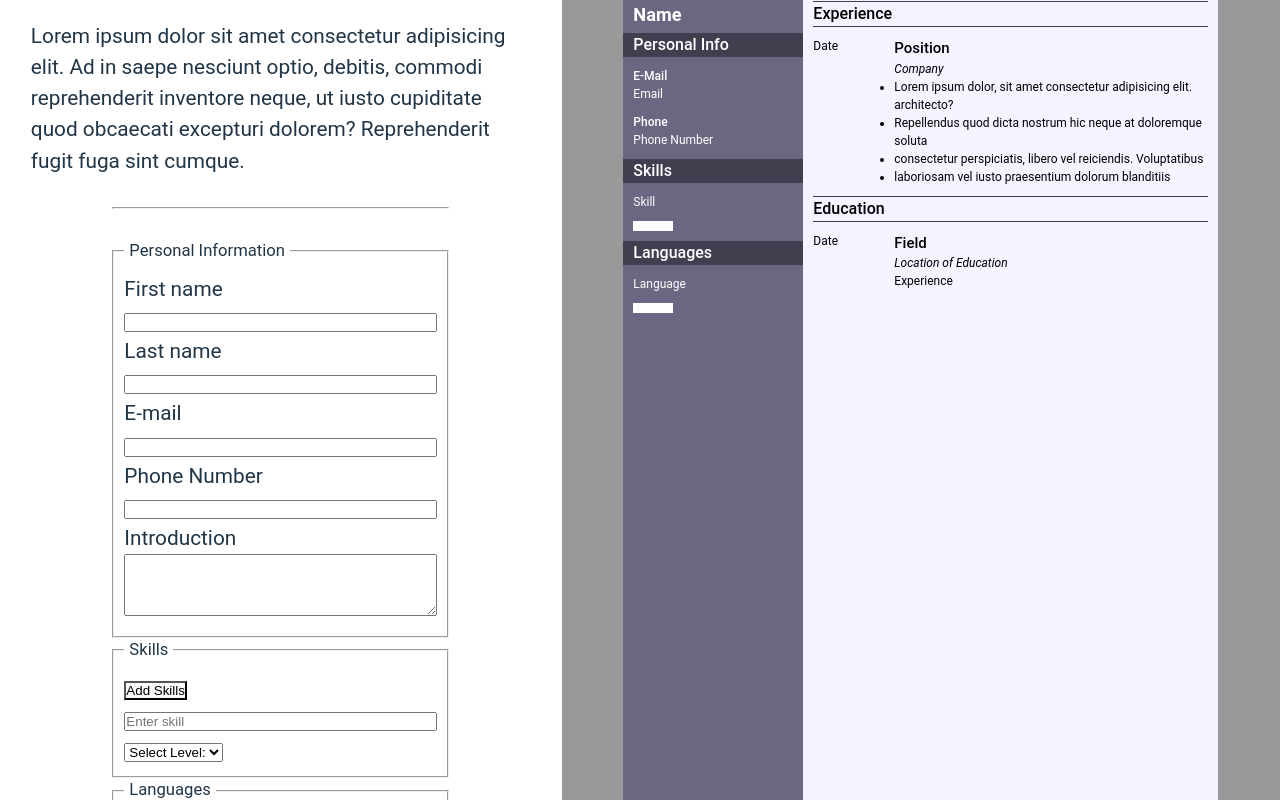
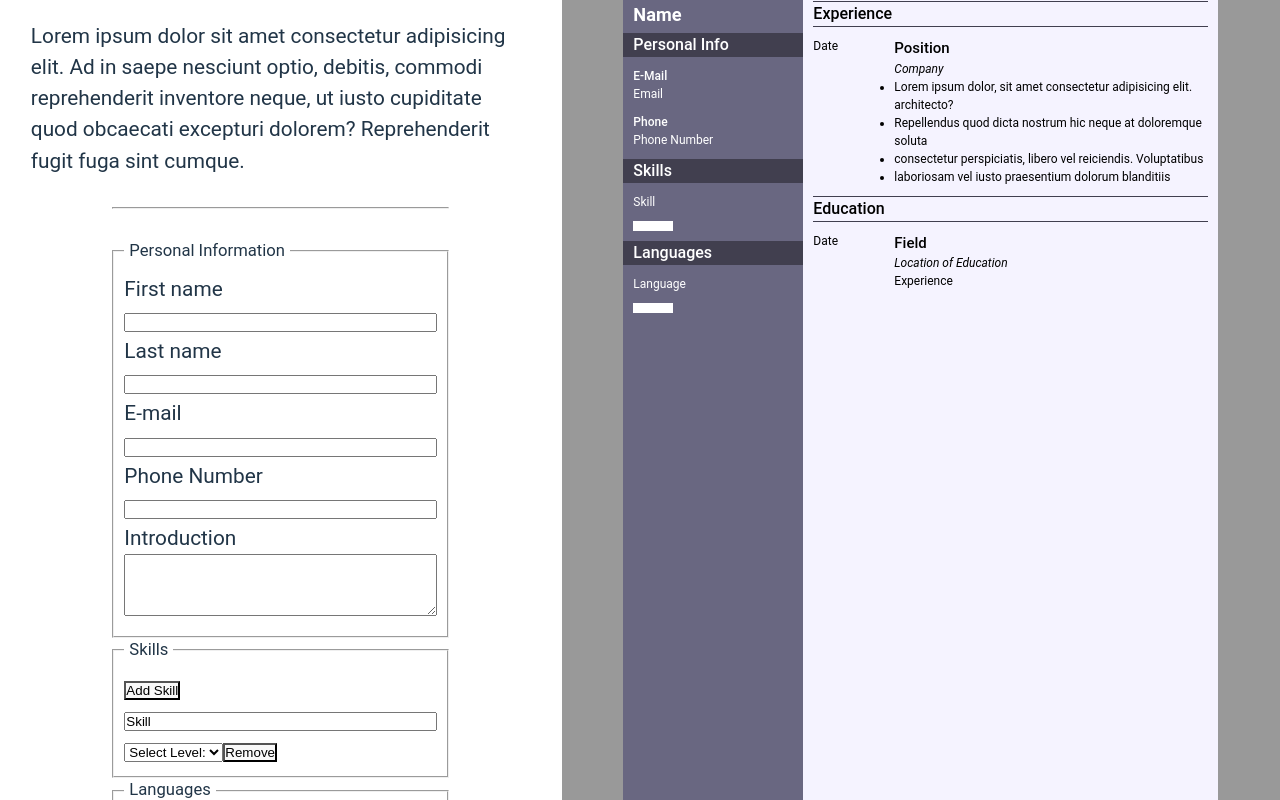
Before and after one commit to hakanyalniz/cv-application, a React (Vite) app: page / in a window 1280 px wide. Built offline with nearby package versions, Linux system fonts and the light colour scheme.

Commit message:
The field add and remove barely work. Need work.

```diff
--- a/src/components/CV.jsx
+++ b/src/components/CV.jsx
@@ -1,6 +1,6 @@
 import "../styles/CV.css";
 
-function CV({ formState }) {
+function CV({ formState, dynamicForm }) {
   return (
     <div id="CVCanvas" className="CVPage">
       <div className="left-navbar">
@@ -22,21 +22,33 @@ function CV({ formState }) {
         </div>
         <div className="skills padding-within-elements">
           <div className="title border-bar">Skills</div>
-          <div>{formState.skill.skillName}</div>
-          <div
-            className={`skill-bar-1 bar-level-${formState.skill.skillLevel}`}
-          >
-            <span className="bar-1"></span>
-          </div>
+          {dynamicForm
+            .filter((input) => input.id === "skill") // Filter only items with id "skill"
+            .map((input, index) => {
+              return (
+                <>
+                  <div>{input.name}</div>
+                  <div className={`skill-bar-1 bar-level-${input.level}`}>
+                    <span className="bar-1"></span>
+                  </div>
+                </>
+              );
+            })}
         </div>
         <div className="languages padding-within-elements">
           <div className="title border-bar">Languages</div>
-          <div>{formState.language.languageName}</div>
-          <div
-            className={`skill-bar-1 bar-level-${formState.language.languageLevel}`}
-          >
-            <span className="bar-1"></span>
-          </div>
+          {dynamicForm
+            .filter((input) => input.id === "language") // Filter only items with id "skill"
+            .map((input, index) => {
+              return (
+                <>
+                  <div>{input.name}</div>
+                  <div className={`skill-bar-1 bar-level-${input.level}`}>
+                    <span className="bar-1"></span>
+                  </div>
+                </>
+              );
+            })}
         </div>
       </div>
       <div className="main-body">
--- a/src/components/CVFORMMain.jsx
+++ b/src/components/CVFORMMain.jsx
@@ -3,14 +3,51 @@ import CVSection from "./CVSection.jsx";
 import { useState } from "react";
 
 function CVFORMAIN() {
+  // const [dynamicForm, setDynamicForm] = useState([
+  //   { id: "skill", skillName: "Skill", skillLevel: 0 },
+  //   { id: "language", languageName: "Language", languageLevel: 0 },
+  // ]);
+
+  const [dynamicForm, setDynamicForm] = useState([
+    { id: "skill", name: "Skill", level: 0 },
+    { id: "language", name: "Language", level: 0 },
+  ]);
+
+  const addInput = (id) => {
+    if (id === "skill") {
+      setDynamicForm([
+        ...dynamicForm,
+        { id: "skill", name: "Skill", level: 0 },
+      ]);
+    } else if (id === "language") {
+      setDynamicForm([
+        ...dynamicForm,
+        { id: "language", name: "Language", level: 0 },
+      ]);
+    }
+  };
+
+  const removeInput = (index) => {
+    const updatedInputs = [...dynamicForm];
+    updatedInputs.splice(index, 1);
+    setDynamicForm(updatedInputs);
+  };
+
+  const handleDynamicChange = (index, field, event) => {
+    const updatedInputs = [...dynamicForm];
+    console.log(updatedInputs[index][field]);
+
+    updatedInputs[index][field] = event.target.value;
+    setDynamicForm(updatedInputs);
+    // console.log(dynamicForm);
+  };
+
   const [formState, setFormState] = useState({
     firstName: "First Name",
     lastName: "Last Name",
     email: "Email",
     phoneNumber: "Phone Number",
     cvIntroduction: "Introduction",
-    skill: { skillName: "Skill", skillLevel: 0 },
-    language: { languageName: "Language", languageLevel: 0 },
     position: "Position",
     company: "Company",
     experienceDate: "Date",
@@ -21,24 +58,22 @@ function CVFORMAIN() {
     educationExperience: "Experience",
   });
 
-  function handleChange(e, objectName) {
+  function handleFormChange(e, objectName) {
     const value = e.target.value;
     let valueName = e.target.name;
-
-    if (typeof formState[valueName] == "object") {
-      setFormState({
-        ...formState,
-        [valueName]: { ...formState[valueName], [objectName]: value },
-      });
-    } else {
-      setFormState({ ...formState, [valueName]: value });
-    }
+    setFormState({ ...formState, [valueName]: value });
   }
 
   return (
     <div className="flex-container">
-      <FormSection handleChange={handleChange} />
-      <CVSection formState={formState} />
+      <FormSection
+        dynamicForm={dynamicForm}
+        addInput={addInput}
+        removeInput={removeInput}
+        handleFormChange={handleFormChange}
+        handleDynamicChange={handleDynamicChange}
+      />
+      <CVSection formState={formState} dynamicForm={dynamicForm} />
     </div>
   );
 }
--- a/src/components/CVSection.jsx
+++ b/src/components/CVSection.jsx
@@ -3,11 +3,11 @@ import Html from "./Html";
 // import { PDFViewer } from "@react-pdf/renderer";
 // import { MyDocument } from "./MyDocument";
 
-function CVSection({ formState }) {
+function CVSection({ formState, dynamicForm }) {
   return (
     <div className="CV-section">
       <div className="CV-wrapper">
-        <Html formState={formState} />
+        <Html formState={formState} dynamicForm={dynamicForm} />
 
         {/* <PDFViewer
           // style={{ width: 650, height: 842 }}
--- a/src/components/DynamicForms.jsx
+++ b/src/components/DynamicForms.jsx
@@ -1,9 +1,29 @@
-function DynamicForms({ formType, legend }) {
+function DynamicForms({ dynamicForm, handleDynamicChange, removeInput }) {
   return (
     <form>
-      {formType.map((inputElement) => {
-        return inputElement;
-      })}
+      {dynamicForm.map((dynamicInput, index) => (
+        <div key={index}>
+          <input
+            type="text"
+            placeholder="Enter input"
+            value={dynamicInput.name}
+            onChange={(event) => handleDynamicChange(index, "name", event)}
+          />
+          <select
+            value={dynamicInput.level}
+            onChange={(event) => handleDynamicChange(index, "level", event)}
+          >
+            <option value="0">Select Level:</option>
+            <option value="1">Beginner</option>
+            <option value="2">Advanced</option>
+            <option value="3">Competent</option>
+            <option value="4">Expert</option>
+          </select>
+          <button type="button" onClick={() => removeInput(index)}>
+            Remove
+          </button>
+        </div>
+      ))}
     </form>
   );
 }
--- a/src/components/FormSection.jsx
+++ b/src/components/FormSection.jsx
@@ -7,7 +7,16 @@ import { Education } from "./form_types/Education";
 import { Skills } from "./form_types/Skills";
 import { Languages } from "./form_types/Languages";
 
-function FormSection({ handleChange }) {
+function FormSection({
+  handleFormChange,
+  dynamicForm,
+  handleDynamicChange,
+  addInput,
+  removeInput,
+}) {
+  const skillForms = dynamicForm.filter((form) => form.id === "skill");
+  // console.log(skillForms);
+  const languageForms = dynamicForm.filter((form) => form.id === "language");
   return (
     <div className="form-section">
       <div className="introduction">
@@ -19,23 +28,52 @@ function FormSection({ handleChange }) {
       <hr />
       <div className="forms">
         <Forms
-          formType={PersonalInformation(handleChange)}
+          formType={PersonalInformation(handleFormChange)}
           legend="Personal Information"
         />
         <fieldset>
-          <button>Add Skills</button>
+          <button onClick={() => addInput("skill")}>Add Skill</button>
           <legend>Skills</legend>
-          <DynamicForms formType={Skills(handleChange)} legend="Skill" />
+          <DynamicForms
+            dynamicForm={skillForms} // Pass only the filtered "skill" item
+            handleDynamicChange={handleDynamicChange}
+            removeInput={removeInput}
+          />
+
+          {/* {dynamicForm
+            .filter((input) => input.id === "skill") // Filter only items with id "skill"
+            .map((filteredInput, index) => (
+              <DynamicForms
+                key={index} // Don't forget to add a unique key
+                dynamicForm={[filteredInput]} // Pass only the filtered "skill" item
+                handleDynamicChange={handleDynamicChange}
+                removeInput={removeInput}
+              />
+            ))} */}
+          {/* <DynamicForms
+            dynamicForm={dynamicForm}
+            handleDynamicChange={handleDynamicChange}
+            removeInput={removeInput}
+          /> */}
         </fieldset>
 
         <fieldset>
-          <button>Add Languages</button>
+          <button onClick={() => addInput("language")}>Add Language</button>
           <legend>Languages</legend>
-          <DynamicForms formType={Languages(handleChange)} legend="Languages" />
+          {dynamicForm
+            .filter((input) => input.id === "language")
+            .map((filteredInput, index) => (
+              <DynamicForms
+                key={index}
+                dynamicForm={[filteredInput]}
+                handleDynamicChange={handleDynamicChange}
+                removeInput={removeInput}
+              />
+            ))}
         </fieldset>
 
-        <Forms formType={Experience(handleChange)} legend="Experience" />
-        <Forms formType={Education(handleChange)} legend="Education" />
+        <Forms formType={Experience(handleFormChange)} legend="Experience" />
+        <Forms formType={Education(handleFormChange)} legend="Education" />
       </div>
     </div>
   );
--- a/src/components/Html.jsx
+++ b/src/components/Html.jsx
@@ -2,10 +2,10 @@ import html2canvas from "html2canvas";
 import { saveAs } from "file-saver";
 import CV from "./CV";
 
-export default function Html({ formState }) {
+export default function Html({ formState, dynamicForm }) {
   return (
     <>
-      <CV formState={formState} />
+      <CV formState={formState} dynamicForm={dynamicForm} />
       <button
         onClick={() => {
           const check = document.getElementById("CVCanvas");
--- a/src/components/form_types/Education.jsx
+++ b/src/components/form_types/Education.jsx
@@ -1,4 +1,4 @@
-export function Education(handleChange) {
+export function Education(handleFormChange) {
   const Education = [
     <div>
       <label htmlFor="educationField">Field</label>
@@ -7,7 +7,7 @@ export function Education(handleChange) {
         type="text"
         id="educationField"
         name="educationField"
-        onChange={handleChange}
+        onChange={handleFormChange}
       />
     </div>,
     <div>
@@ -17,7 +17,7 @@ export function Education(handleChange) {
         type="text"
         id="placeOfEducation"
         name="placeOfEducation"
-        onChange={handleChange}
+        onChange={handleFormChange}
       />
     </div>,
     <div>
@@ -27,7 +27,7 @@ export function Education(handleChange) {
         type="date"
         id="educationDate"
         name="educationDate"
-        onChange={handleChange}
+        onChange={handleFormChange}
       />
     </div>,
     <div>
@@ -38,7 +38,7 @@ export function Education(handleChange) {
         name="educationExperience"
         rows="4"
         cols="55"
-        onChange={handleChange}
+        onChange={handleFormChange}
       ></textarea>
     </div>,
   ];
```
Also changed, not shown: src/components/form_types/Experience.jsx (+10 -5 lines), src/components/form_types/PersonalInformation.jsx (+6 -6 lines).
